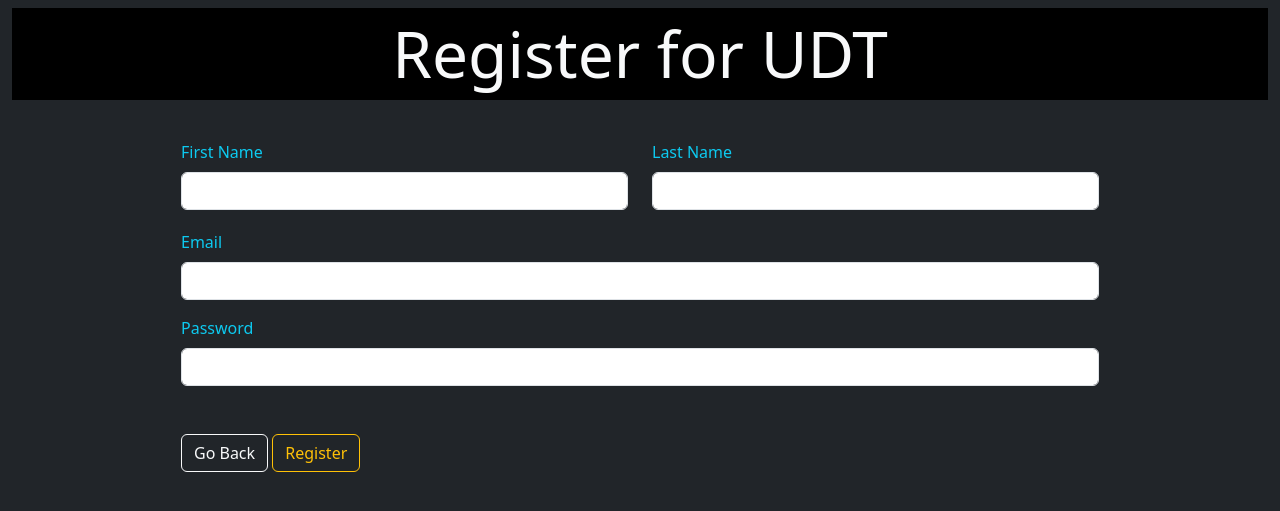
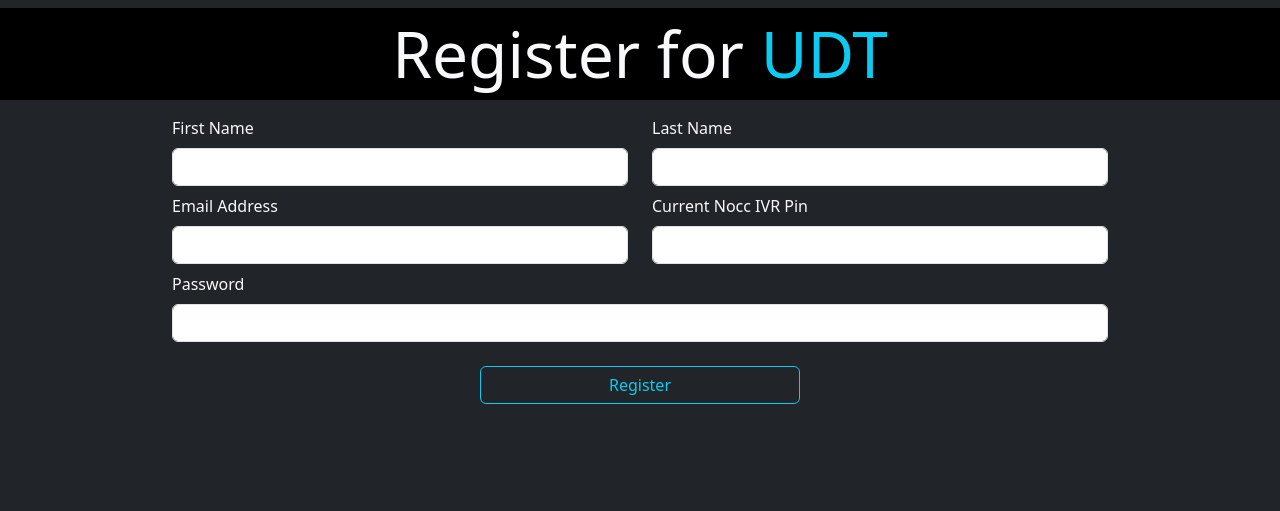
Before and after one commit to lob0scuro/UDTv2, a Flask app: page /auth/register in a window 1280 px wide. Shown: the part 74-585 px from the top of the page. Run offline with Flask 3, Linux system fonts and the light colour scheme; parts of the project's set-up code (start-up, migrations or seed data) failed here and were passed over; some libraries are stand-ins or nearby versions.

```diff
--- a/UDTv2/auth.py
+++ b/UDTv2/auth.py
@@ -13,21 +13,24 @@ def register():
     if request.method == 'POST':
         firstname = request.form['first-name']
         lastname = request.form['last-name']
-        email = request.form['email']
+        email = request.form['e-mail']
+        nocPin = request.form['nocPin']
         password = request.form['password']
         error = None
         if not email:
             error = 'Invalid: email is required'
+            flash(error)
         elif not password:
             error = 'Invalid: password is required'
+            flash(error)
         if error is None:
             try:
                 user = Users(
-                    name=f"{firstname.capitalize()} {lastname.capitalize()}", email=email, password=password)
+                    first_name=firstname, last_name=lastname, email=email, password=password, nocPin=nocPin)
                 db.session.add(user)
                 db.session.commit()
             except Exception as e:
-                print(f"Error: {e}")
+                flash(f"Error: {e}")
                 db.session.rollback()
                 return redirect(url_for('auth.register'))
             finally:
--- a/UDTv2/main.py
+++ b/UDTv2/main.py
@@ -74,7 +74,12 @@ def create():
 @login_required
 def view(id):
     data = Sites.query.get(id)
+    if request.method == 'POST':
+        pass
     return render_template('main/view.html', data=data)
+
+
+
 
 
 
--- a/UDTv2/models.py
+++ b/UDTv2/models.py
@@ -6,11 +6,13 @@ from werkzeug.security import generate_password_hash, check_password_hash
 
 class Users(UserMixin, db.Model):
     id = db.Column(db.Integer, primary_key=True, autoincrement=True)
-    name = db.Column(db.String(100), nullable=False)
+    first_name = db.Column(db.String(100), nullable=False)
+    last_name = db.Column(db.String(100), nullable=False)
     email = db.Column(db.String(50), nullable=False, unique=True)
     password_hash = db.Column(db.String(1024), nullable=False)
+    nocPin = db.Column(db.String(6), nullable=False)
     # user can have many sites
-    siteRef = db.relationship('Sites', backref='tec')
+    mySites = db.relationship('Sites', backref='tec')
 
     @property
     def password(self):
--- a/UDTv2/templates/auth/register.html
+++ b/UDTv2/templates/auth/register.html
@@ -1,31 +1,38 @@
 {% extends 'base.html' %}
 {% block title %}Register{% endblock %}
+
 {% block content %}
-<h3 class="display-3 text-center bg-black p-2 mt-2">Register for UDT</h3>
-<div class="row w-75 mx-auto">
+
+<h3 class="display-3 text-center bg-black p-2 mt-2">Register for <span class="text-info">UDT</span></h3>
 <form class="mt-3" action="{{ url_for('auth.register') }}", method="post">
-        <div class="row">
-            <div class="col mb-3 mt-3">
-                <label class="form-label text-info" for="first-name">First Name</label>
+    <div class="row w-75 mx-auto mb-2 mw-fit-content">
+        <div class="col-6">
+            <label class="form-label" for="first-name">First Name</label>
             <input class="form-control" type="text" id="first-name" name="first-name">
         </div>
-            <div class="col mb-3 mt-3">
-                <label for="last-name" class="form-label text-info">Last Name</label>
-                <input class="form-control" type="text" name="last-name" id="last-name">
+        <div class="col-6">
+            <label class="form-label" for="last-name">Last Name</label>
+            <input class="form-control" type="text" id="last-name" name="last-name">
         </div>
     </div>
-        <div class="col mb-3 mt-1">
-            <label for="email" class="form-label text-info">Email</label>
-            <input class="form-control" type="email" id="email" name="email">
+    <div class="row w-75 mx-auto mb-2">
+        <div class="col-6">
+            <label class="form-label" for="e-mail">Email Address</label>
+            <input class="form-control" type="email" id="e-mail" name="e-mail">
         </div>
-        <div class="col mb-3 mt-3">
-            <label class="form-label text-info" for="password">Password</label>
+        <div class="col-6">
+            <label class="form-label" for="nocPin">Current Nocc IVR Pin</label>
+            <input class="form-control" type="text" id="nocPin" name="nocPin">
+        </div>
+    </div>
+    <div class="row w-75 mx-auto mb-4">
+        <div class="col">
+            <label class="form-label" for="password">Password</label>
             <input class="form-control" type="password" id="password" name="password">
         </div>
-        <div class="col mb-3 mt-5">
-            <a class=" btn btn-outline-light link" href="{{ url_for('auth.login') }}">Go Back</a>
-            <button class="btn btn-block btn-outline-warning" type="submit">Register</button>
+    </div>
+    <div class="row w-25 mx-auto">
+        <input class="btn btn-outline-info" type="submit" value="Register">
     </div>
 </form>
-</div>
 {% endblock %}
--- a/UDTv2/templates/base.html
+++ b/UDTv2/templates/base.html
@@ -16,7 +16,7 @@
             <div class="row">
                 <a class="navbar-brand text-white" href="{{ url_for('index') }}"><img src="{{ url_for('static', filename='images/icon.jpg') }}" alt="" width="40" height="30"><strong>UDT<span class="text-dark">v2</span></strong></a>
             </div>
-            <span class="nav-link disabled ms-2">Hello, <span class=" ps-1 text-info">{{ g.user['name'] }}</span></span><a class=" ps-1 link-light" href="#"><i class=" ms-1 fa-regular fa-user"></i></a>
+            <span class="nav-link disabled ms-2">Hello, <span class=" ps-1 text-info">{{ g.user['first_name'] }}</span></span><a class=" ps-1 link-light" href="#"><i class=" ms-1 fa-regular fa-user"></i></a>
             <button class="navbar-toggler ms-auto" type="button" data-bs-toggle="collapse" data-bs-target="#navbarToggler">
             <span class="navbar-toggler-icon"></span>
             </button>
@@ -58,9 +58,14 @@
     </nav>
     <div class="container-fluid">
         {% for message in get_flashed_messages() %}
-            <div class="flash container">{{ message }}</div>
+        <div class="alert alert-danger alert-dismissible fade show" role="alert">
+        {{ message }}
+        <button type="button" class="btn-close" data-bs-dismiss="alert" aria-label="Close"></button>
         {% endfor %}
-        {% block content %}{% endblock %}
+        </div>
+        {% block content %}
+
+        {% endblock %}
     </div>
 </body>
 </html>
```
Also changed, not shown: UDTv2/templates/main/view.html (+26 -7 lines). Lines whose indentation alone changed are shown as unchanged.
